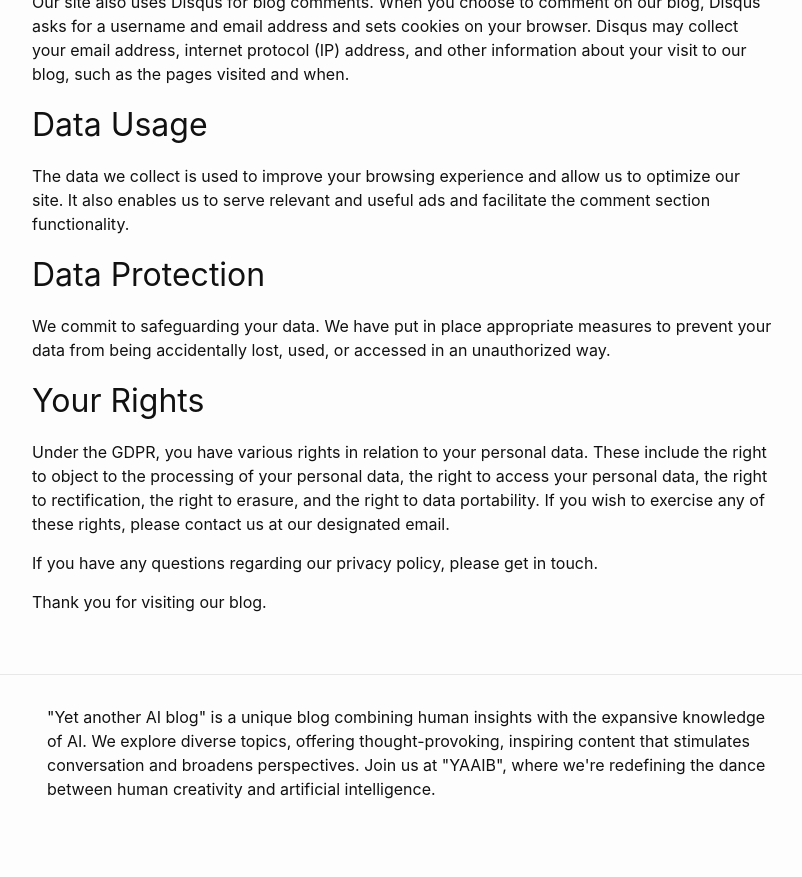
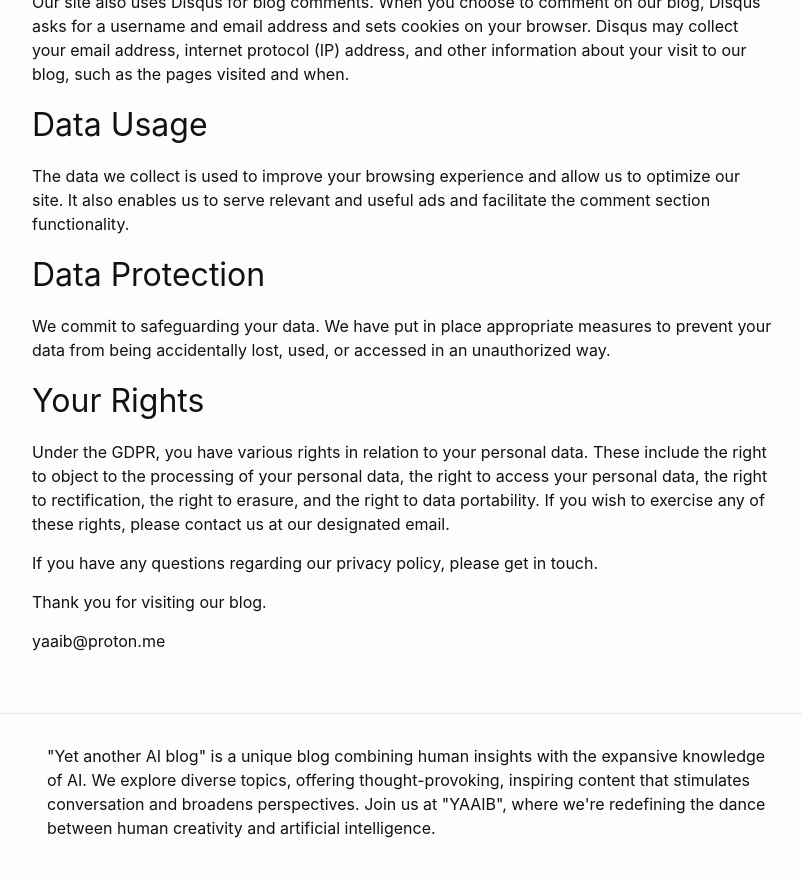
Before and after one commit to cornuwel/blog, a Jekyll site: the page built from gdpr.md, in a window 1280 px wide and 900 px high, scrolled down 600 px. Shown: the top 877 px of the window, without its empty margins (238-1040 px from the left). Built offline with Jekyll 4.4.1, drawn with Linux system fonts in a browser that asks for light colours.

Commit message:
Add email signature on GDPR document

```diff
--- a/gdpr.md
+++ b/gdpr.md
@@ -33,3 +33,5 @@ Under the GDPR, you have various rights in relation to your personal data. These
 If you have any questions regarding our privacy policy, please get in touch.
 
 Thank you for visiting our blog.
+
+yaaib@proton.me
```
